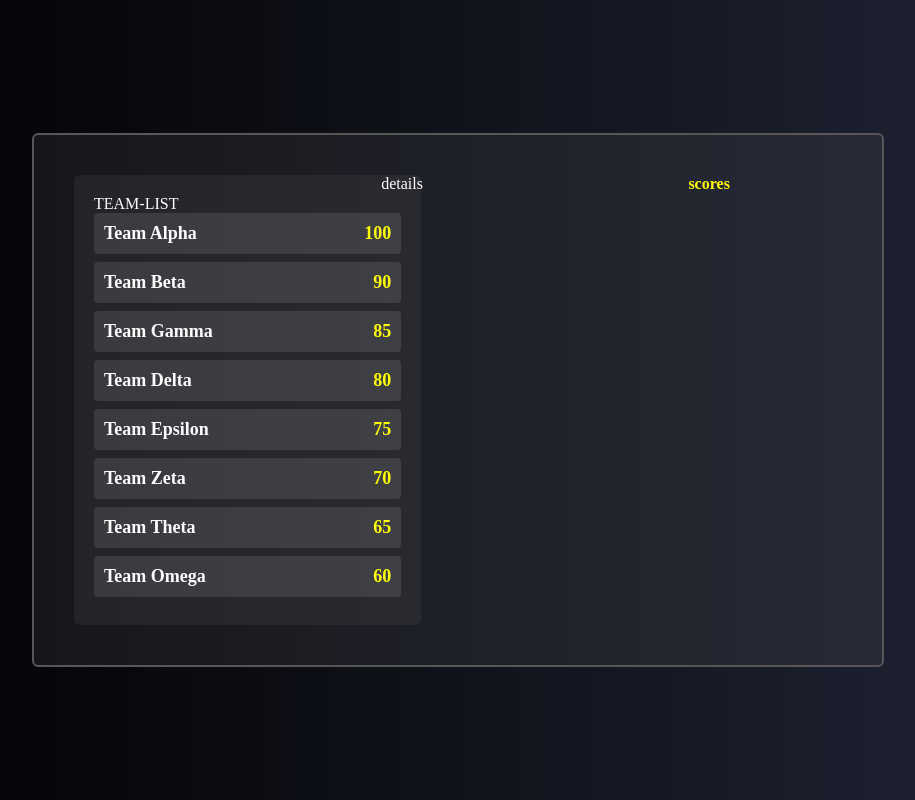
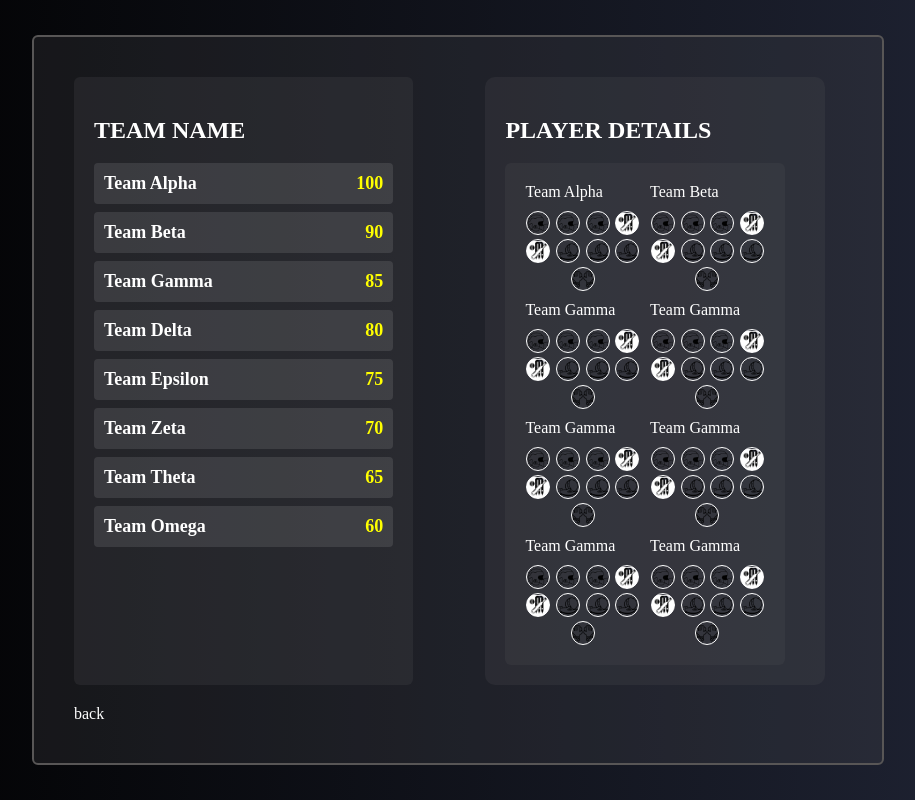
Before and after one commit to getinos/data-viz, a PHP site: page /leaderboard.html in a window 1280 px wide. Shown: the whole page, without its empty margins (182-1097 px from the left). Run offline with PHP 8.4, Linux system fonts and the light colour scheme.

Commit message:
leaderboard update

```diff
--- a/leaderboard.css
+++ b/leaderboard.css
@@ -10,7 +10,8 @@ body {
 
 .container {
     display: grid;
-    grid-template-columns: 2fr 2fr 1fr;
+    grid-template-columns: 1fr 1fr ;
+    gap: 20px;
     padding: 5vh;
     border-radius: 6px;
     background-color: rgba(81, 81, 83, 0.23);
@@ -19,7 +20,13 @@ body {
     height: auto;
 }
 .team-list {
-    width: 100%;
+    width: 80%;
+    padding: 20px;
+    background-color: rgba(81, 81, 83, 0.23);
+    border-radius: 6px;
+}
+.details {
+    width: 80%;
     padding: 20px;
     background-color: rgba(81, 81, 83, 0.23);
     border-radius: 6px;
@@ -47,3 +54,79 @@ li {
     font-weight: bold;
     color: yellow;
 }
+.details {
+    background: rgba(81, 81, 83, 0.23);
+    color: white;
+    padding: 20px;
+    border-radius: 10px;
+    width: 80%;
+    margin: auto;
+}
+
+.team-details {
+    display: grid;
+    grid-template-columns: repeat(2, 1fr); /* Two columns for team details */
+    gap: 10px;
+    width: 80%;
+    padding: 20px;
+    background-color: rgba(81, 81, 83, 0.23);
+    border-radius: 6px;
+}
+
+.team {
+    display: flex;
+    flex-direction: column;
+    align-items: center;
+    padding: 15px;
+    background: rgba(255, 255, 255, 0.1);
+    border-radius: 6px;
+    color: white;
+    font-size: 16px;
+    font-weight: bold;
+    text-align: center;
+    border: 1px solid rgb(150, 150, 150);
+}
+
+.player-slots {
+    display: grid;
+    grid-template-columns: repeat(4, 1fr); /* Four per row */
+    gap: 4px; /* Reduced gap */
+    justify-items: center; /* Centers items within grid cells */
+    align-items: center;
+    margin-top: 10px;
+    position: relative;
+}
+
+.circle {
+    width: 22px; /* Slightly increased for better visibility */
+    height: 22px;
+    border-radius: 50%;
+    border: 1px solid white;
+    background-size: contain;
+    background-repeat: no-repeat;
+    background-position: center;
+}
+.circle:last-child {
+    grid-column: 2 / span 2; /* Centers last item */
+    justify-self: center; /* Ensures perfect centering */
+}
+
+.filled {
+    background: yellow;
+}
+
+
+.batsman {
+    background-image: url('./halmet.png');
+}
+
+.bowler {
+    background-image: url('./Bowler.png');
+}
+
+.wicketkeeper {
+    background-image: url('./Wicket\ Keeper\ Gloves.png');
+}
+.allrounder{
+    background-image: url('./Screenshot\ 2025-02-15\ 144839.png');
+}
--- a/leaderboard.html
+++ b/leaderboard.html
@@ -8,20 +8,152 @@
 </head>
 <body>
     <div class="container">
-        <div class="team-list">TEAM-LIST
+        <div class="team-list">
+            <H2>TEAM NAME</H2>
             <ul id="leaderboard">
-                <li><span class="team-name">Team Alpha</span><span class="score" data-score="100">100</span></li>
-                <li><span class="team-name">Team Beta</span><span class="score" data-score="90">90</span></li>
-                <li><span class="team-name">Team Gamma</span><span class="score" data-score="85">85</span></li>
-                <li><span class="team-name">Team Delta</span><span class="score" data-score="80">80</span></li>
-                <li><span class="team-name">Team Epsilon</span><span class="score" data-score="75">75</span></li>
-                <li><span class="team-name">Team Zeta</span><span class="score" data-score="70">70</span></li>
-                <li><span class="team-name">Team Theta</span><span class="score" data-score="65">65</span></li>
-                <li><span class="team-name">Team Omega</span><span class="score" data-score="60">60</span></li>
+                <li><span class="team-alpha">Team Alpha</span><span class="score" data-score="100">100</span></li>
+                <li><span class="team-beta">Team Beta</span><span class="score" data-score="90">90</span></li>
+                <li><span class="team-gamma">Team Gamma</span><span class="score" data-score="85">85</span></li>
+                <li><span class="team-delta">Team Delta</span><span class="score" data-score="80">80</span></li>
+                <li><span class="team-epsilon">Team Epsilon</span><span class="score" data-score="75">75</span></li>
+                <li><span class="team-zeta">Team Zeta</span><span class="score" data-score="70">70</span></li>
+                <li><span class="team-theta">Team Theta</span><span class="score" data-score="65">65</span></li>
+                <li><span class="team-omega">Team Omega</span><span class="score" data-score="60">60</span></li>
             </ul>
         </div>
-        <div class="details">details</div>
-        <div class="score">scores</div>
+
+        <div class="details">
+            <h2>PLAYER DETAILS</h2>
+            <div class="team-details">
+                <div class="team-alpha">
+                    <span class="team-name">Team Alpha</span>
+
+                    <div class="player-slots">
+                        <span class="circle batsman 01"></span>
+                        <span class="circle batsman 02"></span>
+                        <span class="circle batsman 03"></span>
+                        <span class="circle allrounder 01"></span>
+                        <span class="circle allrounder 02"></span>
+                        <span class="circle bowler 01"></span>
+                        <span class="circle bowler 02"></span>
+                        <span class="circle bowler 03"></span>
+                        <span class="circle wicketkeeper"></span>
+                    </div>
+                </div>
+
+                <div class="team-beta">
+                    <span class="team-name">Team Beta</span>
+
+                    <div class="player-slots">
+                        <span class="circle batsman"></span>
+                        <span class="circle batsman"></span>
+                        <span class="circle batsman"></span>
+                        <span class="circle allrounder"></span>
+                        <span class="circle allrounder"></span>
+                        <span class="circle bowler"></span>
+                        <span class="circle bowler"></span>
+                        <span class="circle bowler"></span>
+                        <span class="circle wicketkeeper"></span>
+                    </div>
+                </div>
+
+                <div class="team-gamma">
+                    <span class="team-name">Team Gamma</span>
+
+                    <div class="player-slots">
+                        <span class="circle batsman 01"></span>
+                        <span class="circle batsman 02"></span>
+                        <span class="circle batsman 03"></span>
+                        <span class="circle allrounder 01"></span>
+                        <span class="circle allrounder 02"></span>
+                        <span class="circle bowler 01"></span>
+                        <span class="circle bowler 02"></span>
+                        <span class="circle bowler 03"></span>
+                        <span class="circle wicketkeeper"></span>
+                    </div>
+                </div>
+                <div class="team-delta">
+                    <span class="team-name">Team Gamma</span>
+
+                    <div class="player-slots">
+                        <span class="circle batsman 01"></span>
+                        <span class="circle batsman 02"></span>
+                        <span class="circle batsman 03"></span>
+                        <span class="circle allrounder 01"></span>
+                        <span class="circle allrounder 02"></span>
+                        <span class="circle bowler 01"></span>
+                        <span class="circle bowler 02"></span>
+                        <span class="circle bowler 03"></span>
+                        <span class="circle wicketkeeper"></span>
+                    </div>
+                </div>
+                <div class="team-epsilon">
+                    <span class="team-name">Team Gamma</span>
+
+                    <div class="player-slots">
+                        <span class="circle batsman 01"></span>
+                        <span class="circle batsman 02"></span>
+                        <span class="circle batsman 03"></span>
+                        <span class="circle allrounder 01"></span>
+                        <span class="circle allrounder 02"></span>
+                        <span class="circle bowler 01"></span>
+                        <span class="circle bowler 02"></span>
+                        <span class="circle bowler 03"></span>
+                        <span class="circle wicketkeeper"></span>
+                    </div>
+                </div>
+                <div class="team-zeta">
+                    <span class="team-name">Team Gamma</span>
+
+                    <div class="player-slots">
+                        <span class="circle batsman 01"></span>
+                        <span class="circle batsman 02"></span>
+                        <span class="circle batsman 03"></span>
+                        <span class="circle allrounder 01"></span>
+                        <span class="circle allrounder 02"></span>
+                        <span class="circle bowler 01"></span>
+                        <span class="circle bowler 02"></span>
+                        <span class="circle bowler 03"></span>
+                        <span class="circle wicketkeeper"></span>
+                    </div>
+                </div>
+                <div class="team-theta">
+                    <span class="team-name">Team Gamma</span>
+
+                    <div class="player-slots">
+                        <span class="circle batsman 01"></span>
+                        <span class="circle batsman 02"></span>
+                        <span class="circle batsman 03"></span>
+                        <span class="circle allrounder 01"></span>
+                        <span class="circle allrounder 02"></span>
+                        <span class="circle bowler 01"></span>
+                        <span class="circle bowler 02"></span>
+                        <span class="circle bowler 03"></span>
+                        <span class="circle wicketkeeper"></span>
+                    </div>
+                </div>
+                <div class="team-omega">
+                    <span class="team-name">Team Gamma</span>
+
+                    <div class="player-slots">
+                        <span class="circle batsman 01"></span>
+                        <span class="circle batsman 02"></span>
+                        <span class="circle batsman 03"></span>
+                        <span class="circle allrounder 01"></span>
+                        <span class="circle allrounder 02"></span>
+                        <span class="circle bowler 01"></span>
+                        <span class="circle bowler 02"></span>
+                        <span class="circle bowler 03"></span>
+                        <span class="circle wicketkeeper"></span>
+                    </div>
+                </div>
+
+                <!-- Repeat for other teams -->
+            </div>
+        </div>
+
+
+        <div class="back">back</div>
     </div>
 </body>
 </html>
```
Also changed, not shown: Bowler.png (added), Screenshot 2025-02-15 144839.png (added), Wicket Keeper Gloves.png (added), halmet.png (added).
